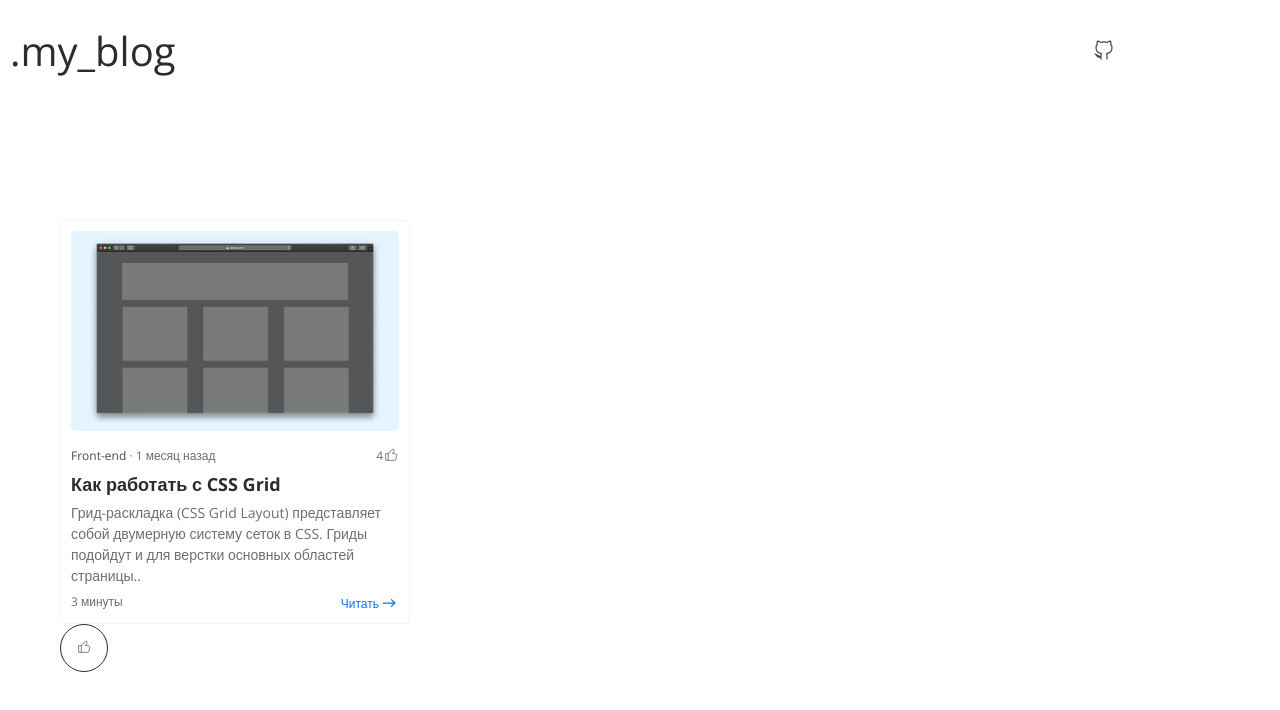
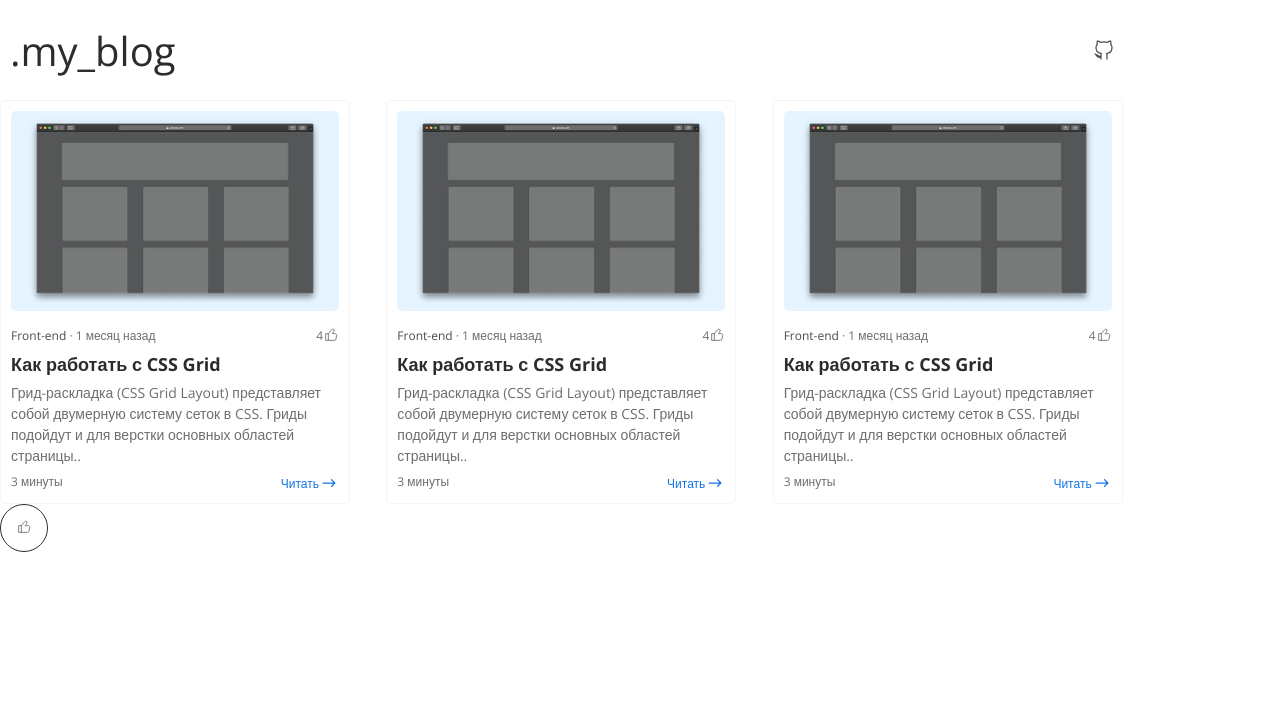
Before and after one commit to ofcorp/ps-next, a Next.js app: page / in a window 1280 px wide. Shown: the top 710 px of the page. Built offline with nearby package versions, Linux system fonts and the light colour scheme.

Commit message:
2-components-grid-dz

```diff
--- a/app/page.module.css
+++ b/app/page.module.css
@@ -26,126 +26,14 @@
   justify-content: space-between;
 
   width: 100%;
-  max-width: 800px;
-  padding: 120px 60px;
+  max-width: 1126px;
 
   background-color: var(--foreground);
 }
 
-.intro {
-  display: flex;
-  flex-direction: column;
-  gap: 24px;
-  align-items: flex-start;
-
-  text-align: left;
+.wrapper {
+  display: grid;
+  grid-template-columns: repeat(auto-fill, minmax(350px, 1fr));
+  gap: 33px;
+  width: 100%;
 }
-
-.intro h1 {
-  max-width: 320px;
-
-  font-size: 40px;
-  font-weight: 600;
-  line-height: 48px;
-  color: var(--text-primary);
-  text-wrap: balance;
-  letter-spacing: -2.4px;
-}
-
-.intro p {
-  max-width: 440px;
-
-  font-size: 18px;
-  line-height: 32px;
-  color: var(--text-secondary);
-  text-wrap: balance;
-}
-
-.intro a {
-  font-weight: 500;
-  color: var(--text-primary);
-}
-
-.ctas {
-  display: flex;
-  flex-direction: row;
-  gap: 16px;
-
-  width: 100%;
-  max-width: 440px;
-
-  font-size: 14px;
-}
-
-.ctas a {
-  cursor: pointer;
-
-  display: flex;
-  align-items: center;
-  justify-content: center;
-
-  width: fit-content;
-  height: 40px;
-  padding: 0 16px;
-  border: 1px solid transparent;
-  border-radius: 128px;
-
-  font-weight: 500;
-
-  transition: 0.2s;
-}
-
-a.primary {
-  gap: 8px;
-  color: var(--background);
-  background: var(--text-primary);
-}
-
-a.secondary {
-  border-color: var(--button-secondary-border);
-}
-
-/* Enable hover only on non-touch devices */
-@media (hover: hover) and (pointer: fine) {
-  a.primary:hover {
-    border-color: transparent;
-    background: var(--button-primary-hover);
-  }
-
-  a.secondary:hover {
-    border-color: transparent;
-    background: var(--button-secondary-hover);
-  }
-}
-
-@media (width <= 600px) {
-  .main {
-    padding: 48px 24px;
-  }
-
-  .intro {
-    gap: 16px;
-  }
-
-  .intro h1 {
-    font-size: 32px;
-    line-height: 40px;
-    letter-spacing: -1.92px;
-  }
-}
-
-@media (prefers-color-scheme: dark) {
-  .logo {
-    filter: invert();
-  }
-
-  .page {
-    --background: #000;
-    --foreground: #000;
-    --text-primary: #ededed;
-    --text-secondary: #999;
-    --button-primary-hover: #ccc;
-    --button-secondary-hover: #1a1a1a;
-    --button-secondary-border: #1a1a1a;
-  }
-}
--- a/app/page.tsx
+++ b/app/page.tsx
@@ -5,7 +5,9 @@ import CardMini from '@/components/CardMini/CardMini';
 import styles from './page.module.css';
 import LikeButton from '@/components/LikeButton/LikeButton';
 
-const cardData = {
+const cardsData = [
+  {
+    cardId: 1,
     title: 'Как работать с CSS Grid',
     description:
       'Грид-раскладка (CSS Grid Layout) представляет собой двумерную систему сеток в CSS. Гриды подойдут и для верстки основных областей страницы..',
@@ -15,7 +17,32 @@ const cardData = {
     likes: 4,
     linkUrl: 'article/1',
     readTime: '3 минуты',
-};
+  },
+  {
+    cardId: 2,
+    title: 'Как работать с CSS Grid',
+    description:
+      'Грид-раскладка (CSS Grid Layout) представляет собой двумерную систему сеток в CSS. Гриды подойдут и для верстки основных областей страницы..',
+    imageUrl: './image1.png',
+    category: 'Front-end',
+    postedAt: '1 месяц назад',
+    likes: 4,
+    linkUrl: 'article/1',
+    readTime: '3 минуты',
+  },
+  {
+    cardId: 3,
+    title: 'Как работать с CSS Grid',
+    description:
+      'Грид-раскладка (CSS Grid Layout) представляет собой двумерную систему сеток в CSS. Гриды подойдут и для верстки основных областей страницы..',
+    imageUrl: './image1.png',
+    category: 'Front-end',
+    postedAt: '1 месяц назад',
+    likes: 4,
+    linkUrl: 'article/1',
+    readTime: '3 минуты',
+  },
+];
 
 const postId = 1;
 
@@ -44,7 +71,11 @@ export default function Home(): JSX.Element {
 
   return (
     <main className={styles.main}>
-      <CardMini {...cardData} />
+      <div className={styles.wrapper}>
+        {cardsData.map((cardData) => (
+          <CardMini key={cardData.cardId} {...cardData} />
+        ))}
+      </div>
       <LikeButton liked={liked} onLike={handleLike} />
     </main>
   );
--- a/components/CardMini/CardMini.module.css
+++ b/components/CardMini/CardMini.module.css
@@ -4,6 +4,7 @@
   gap: 16px;
   align-items: flex-start;
 
+  box-sizing: border-box;
   width: 350px;
   padding: 10px;
   border: 1px solid var(--light-gray);
```
Lines whose indentation alone changed are shown as unchanged.
